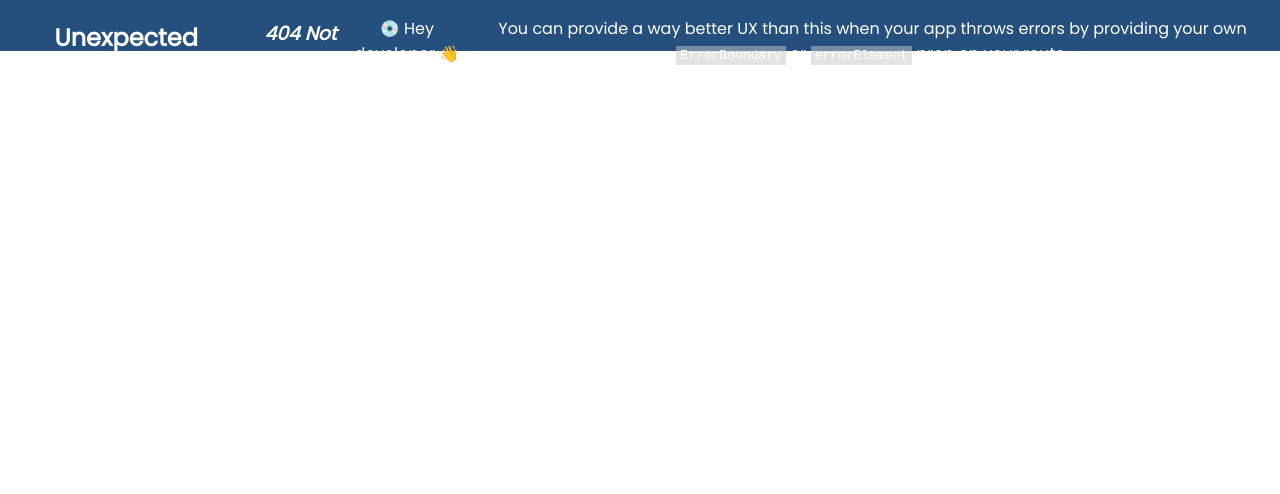
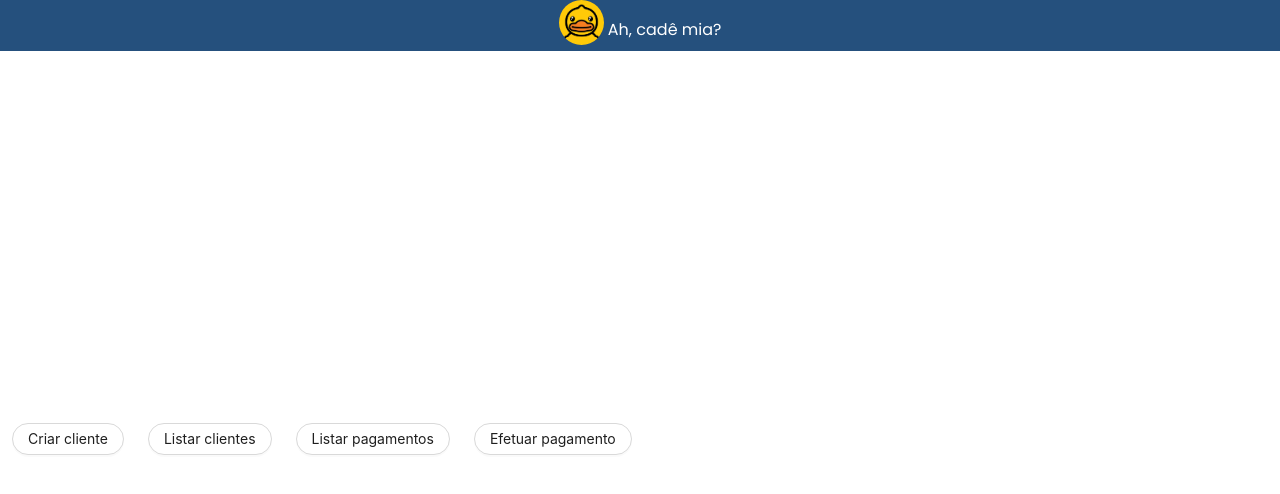
Before and after one commit to emanuuele/front-ah-cade-mia, a React (Create React App) app: page / in a window 1280 px wide. Before the commit this address had no page. Shown: the top 494 px of the page. Built offline with nearby package versions, Linux system fonts and the light colour scheme.

Commit message:
create buttons

```diff
--- a/src/components/Header.jsx
+++ b/src/components/Header.jsx
@@ -1,10 +1,10 @@
 import React from 'react'
 import './styleComponents/header.module.scss'
 
-export default function Header({titulo}){
+export default function Header(){
     return(
-        <div>
-            <img src="logo.png" className="logo" sizes='51px' alt="logo de pato da marca" /> <p> {titulo}</p>
-        </div>
+        <section>
+            <img src="logo.png" className="logo" sizes='51px' alt="logo de pato da marca" /> <p>Ah, cadê mia?</p>
+        </section>
     )
 }
--- a/src/components/styleComponents/header.module.scss
+++ b/src/components/styleComponents/header.module.scss
@@ -1,15 +1,19 @@
-div{
+section{
     width: 100%;
     height: 51px;
     background-color: #25507d;
-    display: flex;
     color: #fff;
     text-align: center;
-
+    align-content: center;
 }
 img{
     width:   45px;
     height: 45px;
     border-radius: 50%;
-    margin-left: 45%;
+    margin-bottom: 1rem;
+    display: inline-block;
 }
+p{
+    display: inline-block;
+
+}
--- a/src/pages/cadastro/cadastro.jsx
+++ b/src/pages/cadastro/cadastro.jsx
@@ -1,11 +1,9 @@
 import Header from "../../components/Header";
-import { } from 'antd';
 const Cadastro = () => {
     return (
         <div>
             <Header titulo="Ah, cadê mia?" />
-            <div className="menu">
-            </div>
+
         </div>
     )
 }
--- a/src/pages/home/home.jsx
+++ b/src/pages/home/home.jsx
@@ -1,6 +1,20 @@
-const Home = () =>{
-    return(
-        <Header titulo="Ah, cadê mia?" />
+import { Button } from "antd";
+import './style.scss'
+import 'antd/dist/reset.css';
+import Header from "../../components/Header";
+const Home = () => {
+    return (
+        <>
+            <div>
+                <Header titulo="Ah, cadê miaaa?" />
+            </div>
+            <div className="body">
+                <Button style={{margin:'12px', borderRadius:'500px'}} onClick={() => { }} type="default" >Criar cliente</Button>
+                <Button style={{margin:'12px', borderRadius:'500px'}} onClick={() => { }} type="default" >Listar clientes</Button>
+                <Button style={{margin:'12px', borderRadius:'500px'}} onClick={() => { }} type="default" >Listar pagamentos</Button>
+                <Button style={{margin:'12px', borderRadius:'500px'}} onClick={() => { }} type="default" >Efetuar pagamento</Button>
+            </div>
+        </>
     )
 }
 export default Home;
--- a/src/pages/home/style.scss
+++ b/src/pages/home/style.scss
@@ -0,0 +1,6 @@
+.body{
+    height: 100%;
+    margin-top: 45vh;
+    align-content: center;
+    display: flex;
+}
--- a/src/pages/listaClientes/listaClientes.jsx
+++ b/src/pages/listaClientes/listaClientes.jsx
@@ -1,8 +1,10 @@
 import Header from "../../components/Header";
 
-const ListaClientes = () =>{
-    return(
-        <Header titulo="Ah, cadê mia?" />
+const ListaClientes = () => {
+    return (
+        <>
+            <Header titulo="Ah, cadê miaaa?" />
+        </>
     )
 }
 export default ListaClientes;
--- a/src/style.css
+++ b/src/style.css
@@ -3,3 +3,9 @@ body{
     padding: 0;
     margin: 0;
 }
+.menu{
+    display: block;
+}
+p{
+    margin-bottom: 1rem;
+}
```
Also changed, not shown: src/routes.js (+7 -2 lines).
